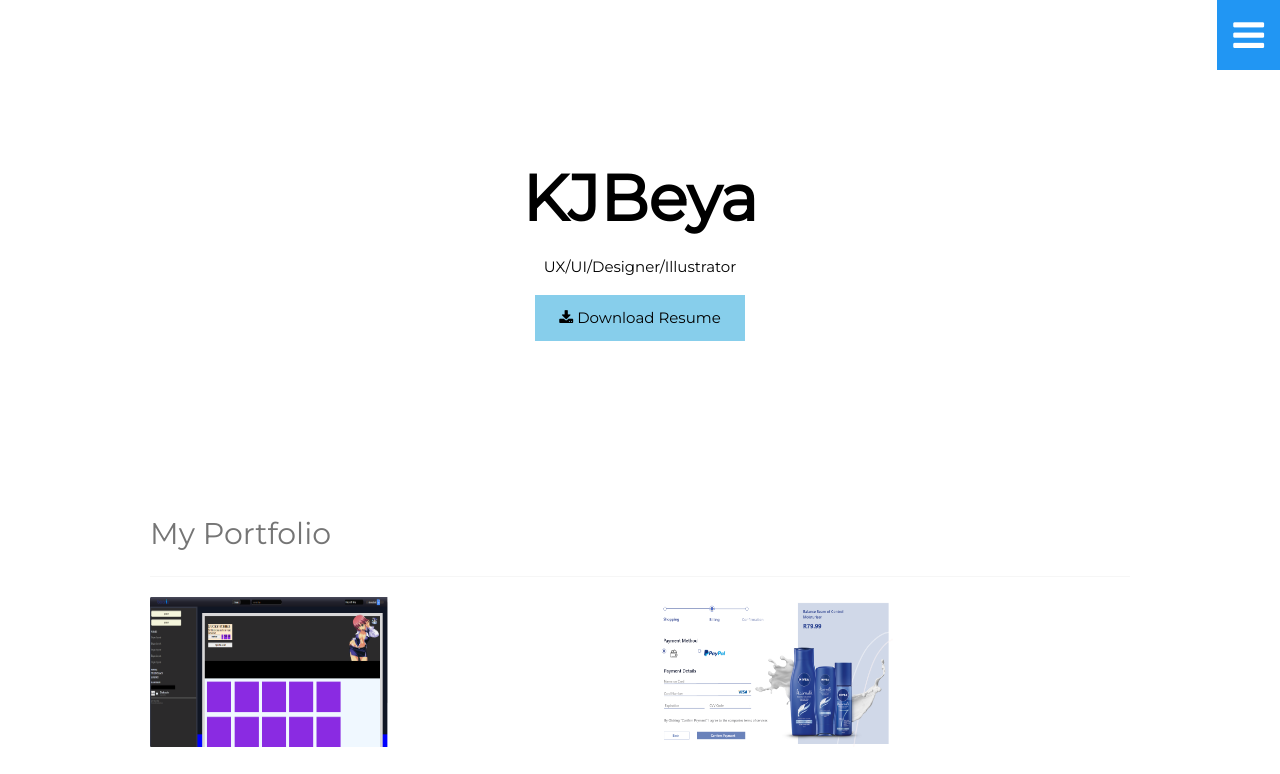
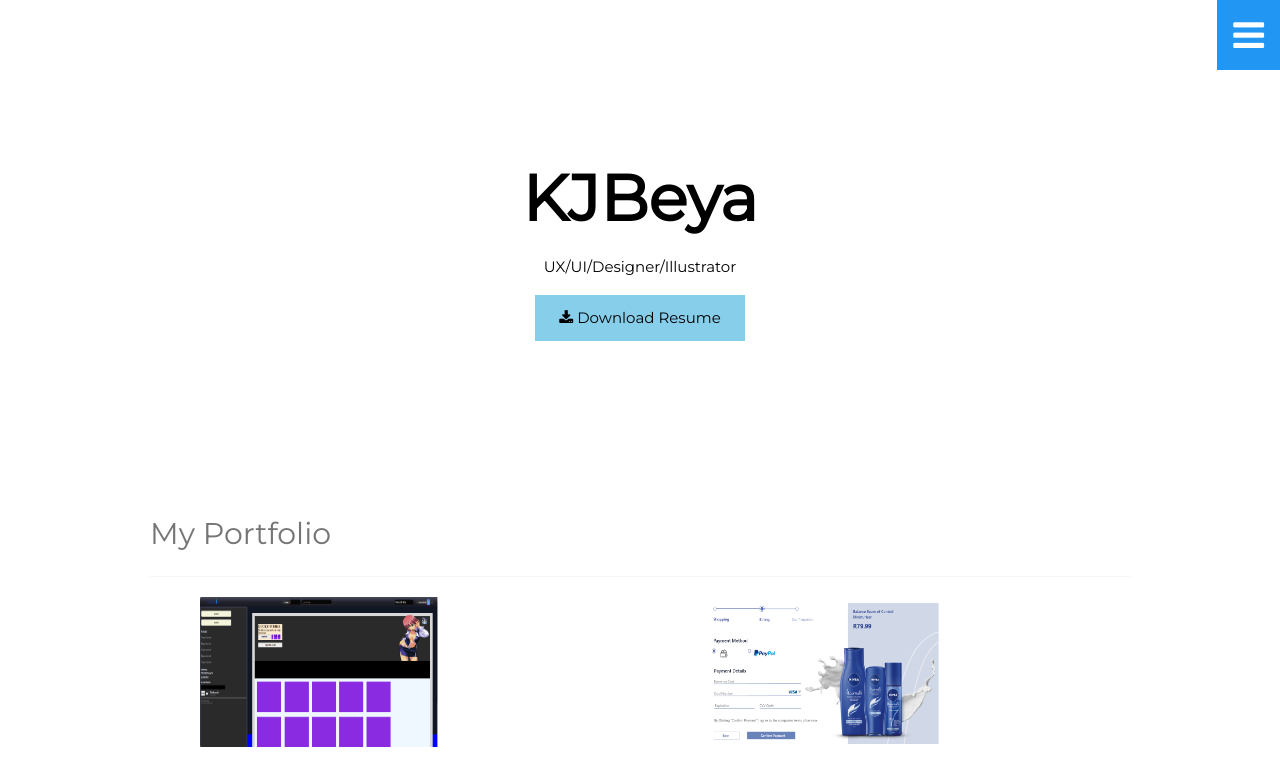
Before and after one commit to kodesta/portfolio, a website with bundled scripts: page index.html in a window 1280 px wide. Shown: the top 774 px of the page. Built offline with nearby package versions, Linux system fonts and the light colour scheme.

Commit message:
Update style.css

```diff
--- a/style.css
+++ b/style.css
@@ -57,7 +57,7 @@ body, h1,h2,h3,h4,h5,h6 {font-family: "Montserrat", sans-serif}
 .big{
     background-color: gray;
     height: 150px;
-    left: 50px;
+    margin-left: 50px;
 
 }
 
```
